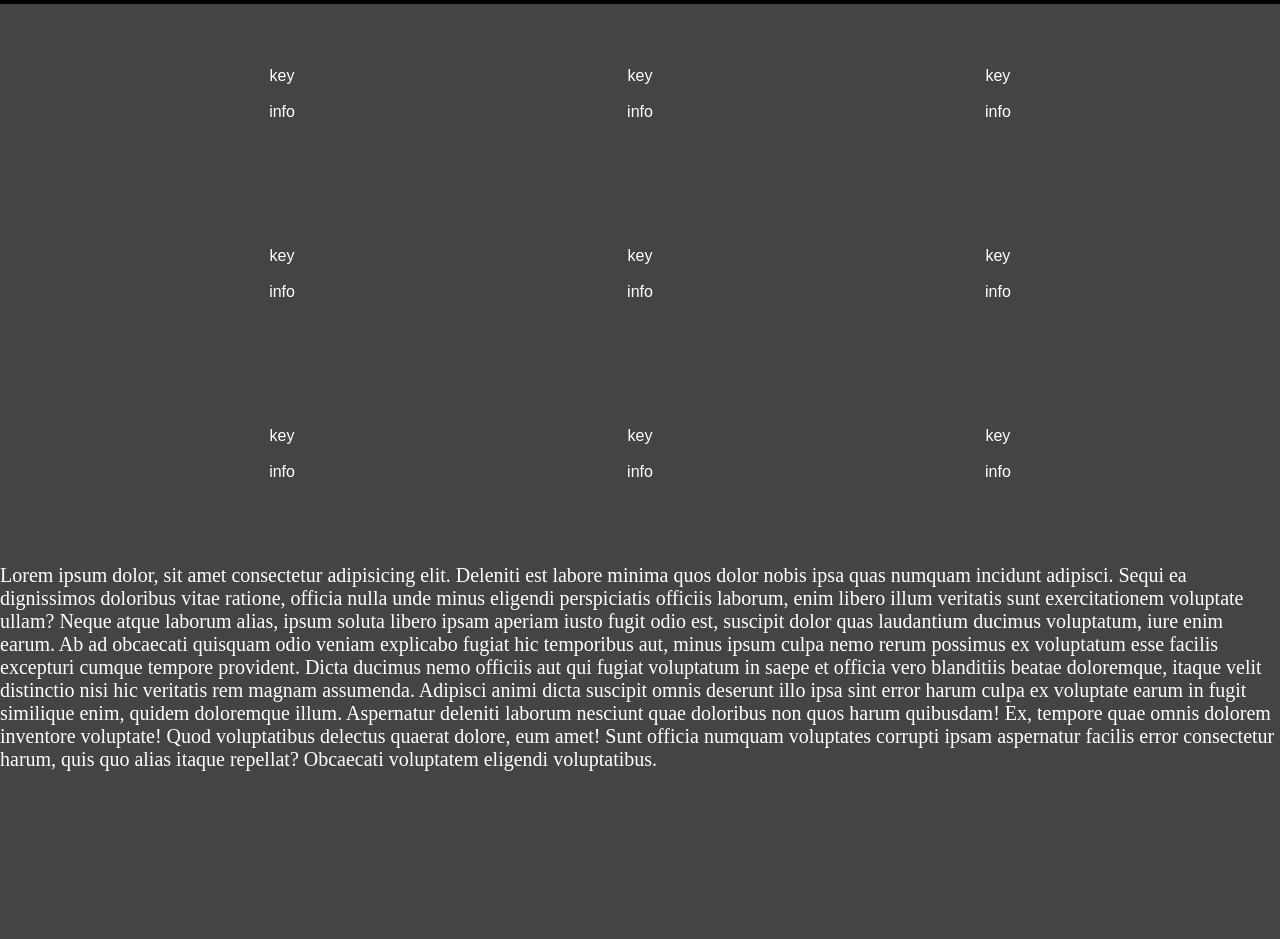
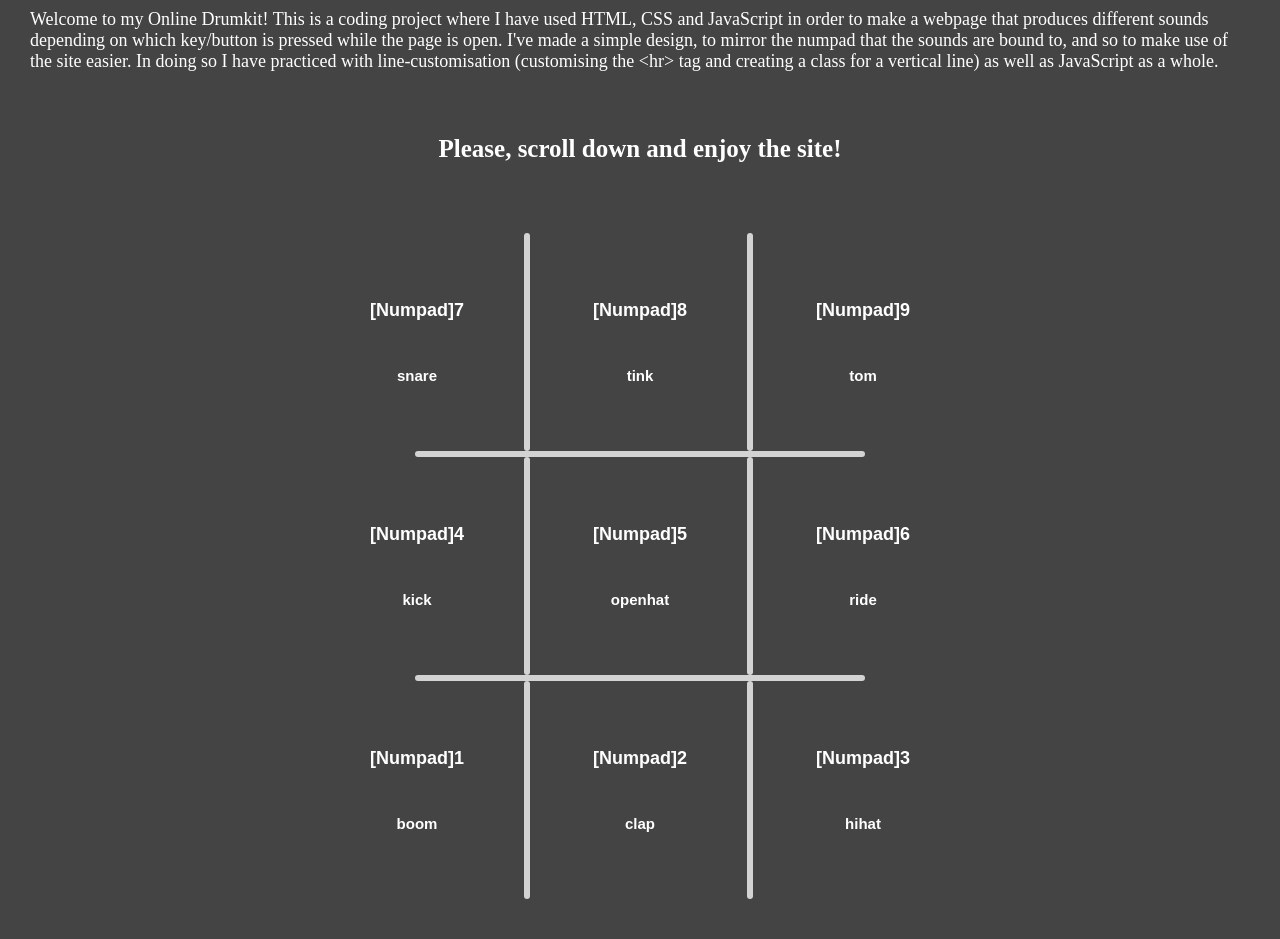
Before and after one commit to jdaniels98/onlineDrumkit, a plain HTML site: page index.html in a window 1280 px wide. Shown: the part 146-1085 px from the top of the page. Before the commit the page ends 917 px from the top, so only its background shows below. Drawn offline with Linux system fonts and the light colour scheme.

Commit message:
all buttons added, click & keyPress added, text and buttons customised

```diff
--- a/index.html
+++ b/index.html
@@ -9,99 +9,92 @@
 
 <body>
     <div id="masterContainer">
+
         <header>
             <img src="imgDrumKitWhite.png" alt="Key Icon">
             <p><b>Online Drumkit</b></p>
         </header>
+
+        <div id="info">
+            <p>Welcome to my Online Drumkit! This is a coding project where I have used HTML, CSS and JavaScript in
+                order to make a webpage that produces different sounds depending on which key/button is pressed while
+                the page is open. I've made a simple design, to mirror the numpad that the sounds are bound to, and so
+                to make use of the site easier. In doing so I have practiced with line-customisation (customising the
+                &lt;hr&gt; tag and creating a class for a vertical line) as well as JavaScript as a whole.<br><br><br><br>
+                <i>Please, scroll down and  enjoy the site!</i>
+            </p>
+        </div>
+
         <div id="container">
             <div class="keys">
-                <button>
-                    <i>key</i>
-                    <br>
-                    <br>
-                    info
+                <button id="nmp7"><i>[Numpad]7</i><br><br><br>
+                    <p>snare</p>
                 </button>
-                <button>
-                    <i>key</i>
-                    <br>
-                    <br>
-                    info
+
+                <div class="vl"></div>
+
+                <button id="nmp8"><i>[Numpad]8</i><br><br><br>
+                    <p>tink</p>
                 </button>
-                <button>
-                    <i>key</i>
-                    <br>
-                    <br>
-                    info
+
+                <div class="vl"></div>
+
+                <button id="nmp9"><i>[Numpad]9</i><br><br><br>
+                    <p>tom</p>
                 </button>
             </div>
+
+            <hr class="hl">
+
             <div class="keys">
-                <button>
-                    <i>key</i>
-                    <br>
-                    <br>
-                    info
+                <button id="nmp4"><i>[Numpad]4</i><br><br><br>
+                    <p>kick</p>
                 </button>
-                <button>
-                    <i>key</i>
-                    <br>
-                    <br>
-                    info
+
+                <div class="vl"></div>
+
+                <button id="nmp5"><i>[Numpad]5</i><br><br><br>
+                    <p>openhat</p>
                 </button>
-                <button>
-                    <i>key</i>
-                    <br>
-                    <br>
-                    info
+
+                <div class="vl"></div>
+
+                <button id="nmp6"><i>[Numpad]6</i><br><br><br>
+                    <p>ride</p>
                 </button>
             </div>
+
+            <hr class="hl">
+
             <div class="keys">
-                <button>
-                    <i>key</i>
-                    <br>
-                    <br>
-                    info
+                <button id="nmp1"><i>[Numpad]1</i><br><br><br>
+                    <p>boom</p>
                 </button>
-                <button>
-                    <i>key</i>
-                    <br>
-                    <br>
-                    info
+
+                <div class="vl"></div>
+
+                <button id="nmp2"><i>[Numpad]2</i><br><br><br>
+                    <p>clap</p>
                 </button>
-                <button>
-                    <i>key</i>
-                    <br>
-                    <br>
-                    info
+
+                <div class="vl"></div>
+
+                <button id="nmp3"><i>[Numpad]3</i><br><br><br>
+                    <p>hihat</p>
                 </button>
             </div>
-            <div id="info">
-                <p>
-                    Lorem ipsum dolor, sit amet consectetur adipisicing elit. Deleniti est labore minima quos dolor
-                    nobis
-                    ipsa quas numquam incidunt adipisci. Sequi ea dignissimos doloribus vitae ratione, officia nulla
-                    unde
-                    minus eligendi perspiciatis officiis laborum, enim libero illum veritatis sunt exercitationem
-                    voluptate
-                    ullam? Neque atque laborum alias, ipsum soluta libero ipsam aperiam iusto fugit odio est, suscipit
-                    dolor
-                    quas laudantium ducimus voluptatum, iure enim earum. Ab ad obcaecati quisquam odio veniam explicabo
-                    fugiat hic temporibus aut, minus ipsum culpa nemo rerum possimus ex voluptatum esse facilis
-                    excepturi
-                    cumque tempore provident. Dicta ducimus nemo officiis aut qui fugiat voluptatum in saepe et officia
-                    vero
-                    blanditiis beatae doloremque, itaque velit distinctio nisi hic veritatis rem magnam assumenda.
-                    Adipisci
-                    animi dicta suscipit omnis deserunt illo ipsa sint error harum culpa ex voluptate earum in fugit
-                    similique enim, quidem doloremque illum. Aspernatur deleniti laborum nesciunt quae doloribus non
-                    quos
-                    harum quibusdam! Ex, tempore quae omnis dolorem inventore voluptate! Quod voluptatibus delectus
-                    quaerat
-                    dolore, eum amet! Sunt officia numquam voluptates corrupti ipsam aspernatur facilis error
-                    consectetur
-                    harum, quis quo alias itaque repellat? Obcaecati voluptatem eligendi voluptatibus.
-                </p>
-            </div>
         </div>
+
+        <audio src="./sounds/boom.wav" id="boom" style="display:none"></audio>
+        <audio src="./sounds/clap.wav" id="clap" style="display:none"></audio>
+        <audio src="./sounds/hihat.wav" id="hihat" style="display:none"></audio>
+        <audio src="./sounds/kick.wav" id="kick" style="display:none"></audio>
+        <audio src="./sounds/openhat.wav" id="openhat" style="display:none"></audio>
+        <audio src="./sounds/ride.wav" id="ride" style="display:none"></audio>
+        <audio src="./sounds/snare.wav" id="snare" style="display:none"></audio>
+        <audio src="./sounds/tink.wav" id="tink" style="display:none"></audio>
+        <audio src="./sounds/tom.wav" id="tom" style="display:none"></audio>
+
         <script src="script.js"></script>
 </body>
 
--- a/script.js
+++ b/script.js
@@ -0,0 +1,85 @@
+const nmp1 = document.getElementById("nmp1")
+const nmp2 = document.getElementById("nmp2")
+const nmp3 = document.getElementById("nmp3")
+const nmp4 = document.getElementById("nmp4")
+const nmp5 = document.getElementById("nmp5")
+const nmp6 = document.getElementById("nmp6")
+const nmp7 = document.getElementById("nmp7")
+const nmp8 = document.getElementById("nmp8")
+const nmp9 = document.getElementById("nmp9")
+
+window.addEventListener("keydown", (e) =>  {
+    if(e.keyCode == 35 || e.keyCode == 49) {
+        const boom = document.getElementById("boom")
+        boom.play()
+    }
+    else if(e.keyCode == 40 || e.keyCode == 50) {
+        const boom = document.getElementById("clap")
+        boom.play()
+    }
+    else if(e.keyCode == 34 || e.keyCode == 51) {
+        const boom = document.getElementById("hihat")
+        boom.play()
+    }
+    else if(e.keyCode == 37 || e.keyCode == 52) {
+        const boom = document.getElementById("kick")
+        boom.play()
+    }
+    else if(e.keyCode == 12 || e.keyCode == 53) {
+        const boom = document.getElementById("openhat")
+        boom.play()
+    }
+    else if(e.keyCode == 39 || e.keyCode == 54) {
+        const boom = document.getElementById("ride")
+        boom.play()
+    }
+    else if(e.keyCode == 36 || e.keyCode == 55) {
+        const boom = document.getElementById("snare")
+        boom.play()
+    }
+    else if(e.keyCode == 38 || e.keyCode == 56) {
+        const boom = document.getElementById("tink")
+        boom.play()
+    }
+    else if(e.keyCode == 33 || e.keyCode == 57) {
+        const boom = document.getElementById("tom")
+        boom.play()
+    }
+})
+
+nmp1.addEventListener("click", () => {
+    const boom = document.getElementById("boom")
+    boom.play()
+})
+nmp2.addEventListener("click", () => {
+    const boom = document.getElementById("clap")
+    boom.play()
+})
+nmp3.addEventListener("click", () => {
+    const boom = document.getElementById("hihat")
+    boom.play()
+})
+nmp4.addEventListener("click", () => {
+    const boom = document.getElementById("kick")
+    boom.play()
+})
+nmp5.addEventListener("click", () => {
+    const boom = document.getElementById("openhat")
+    boom.play()
+})
+nmp6.addEventListener("click", () => {
+    const boom = document.getElementById("ride")
+    boom.play()
+})
+nmp7.addEventListener("click", () => {
+    const boom = document.getElementById("snare")
+    boom.play()
+})
+nmp8.addEventListener("click", () => {
+    const boom = document.getElementById("tink")
+    boom.play()
+})
+nmp9.addEventListener("click", () => {
+    const boom = document.getElementById("tom")
+    boom.play()
+})
--- a/style.css
+++ b/style.css
@@ -15,31 +15,49 @@ body {
     flex-direction: row;
     justify-content: center;
     background-color: black;
-    height: 150px;
+    height: 125px;
     color: white;
     font-size: 55px;
 }
 #masterContainer header p {
-    background-color: black;
-    margin-top: 40px;
+    background-color: transparent;
+    margin-top: 30px;
 }
 #masterContainer header p b {
-    background-color: black;
+    background-color: transparent;
 }
 #masterContainer header img {
-    background-color: black;
-    margin-top: 25px;
-    margin-right: 35px;
+    background-color: transparent;
+    margin-top: 18px;
+    margin-right: 10px;
     height: 70%;
 }
 
+#masterContainer #info {
+    margin-top: 30px;
+    margin-left: 30px;
+    margin-right: 30px;
+    margin-bottom: 70px;
+    color: white;
+    font-size: 18px;
+}
+#masterContainer #info p i {
+    font-style: normal;
+    font-weight: bold;
+    display: flex;
+    justify-content: center;
+    font-size: 25px;
+}
+
+#masterContainer #container {
+    margin-bottom: 40px;
+}
 #masterContainer #container .keys {
     display: flex;
     flex-direction: row;
-    justify-content: space-evenly;
-    margin-top: 0px;
+    justify-content: center;
+    align-items: center;
 }
-
 #masterContainer #container .keys button {
     background-color: #454444;
     border: none;
@@ -51,13 +69,29 @@ body {
     border-radius: 12px;
     padding: 63px 63px;
     font-size: 16px;
-  }
-
-#masterContainer #container .keys button i{
+}
+#masterContainer #container .keys button i {
     font-style: normal;
+    font-size: 18px;
+    font-weight: bold;
+}
+#masterContainer #container .keys button p {
+    margin-top: 10px;
+    font-size: 15px;
+    font-weight: bold;
 }
 
-#masterContainer #info {
-    margin-top: 20px;
-    color: white;
+.vl {
+    border-left: 6px solid lightgray;
+    border-radius: 5px;
+    height: 218px;
+    left: 50%;
+    margin-left: -3px;
+    top: 0;
+  }
+.hl {
+    border: 3px solid lightgray;
+    border-radius: 5px;
+    margin-left: 415px;
+    margin-right: 415px;
 }
```
